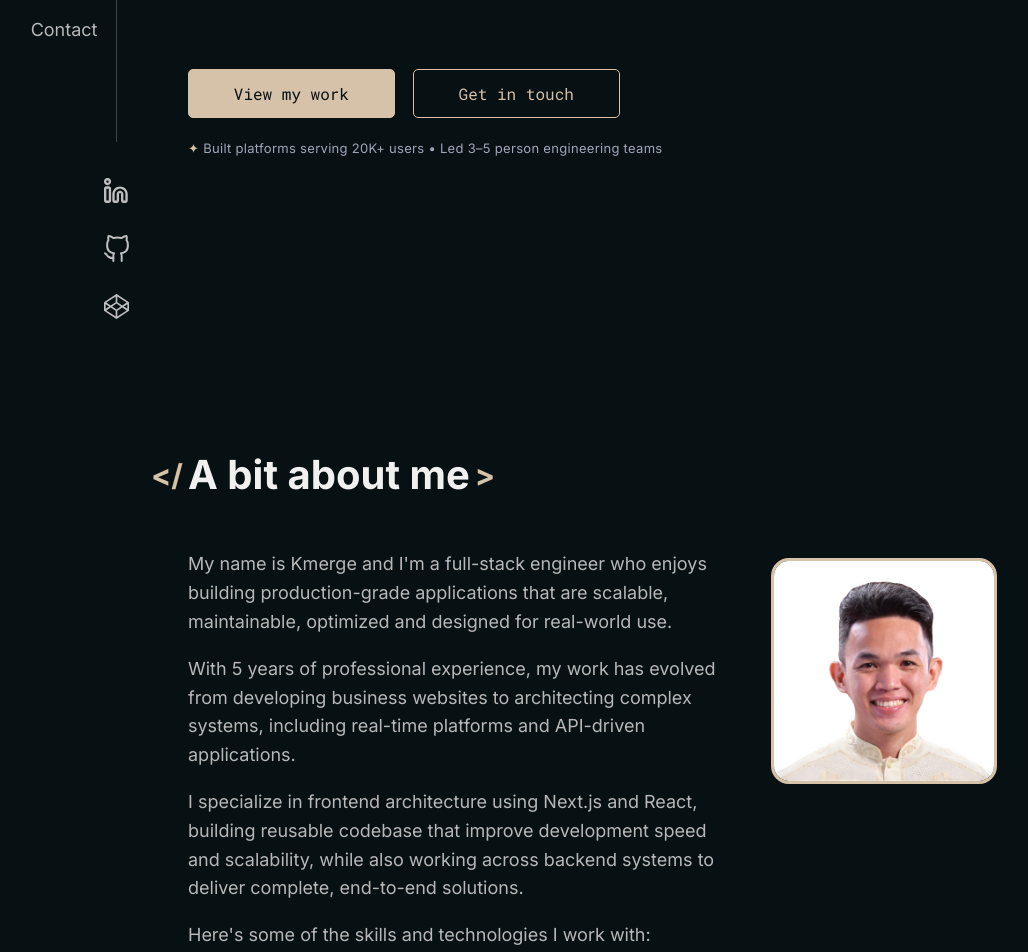
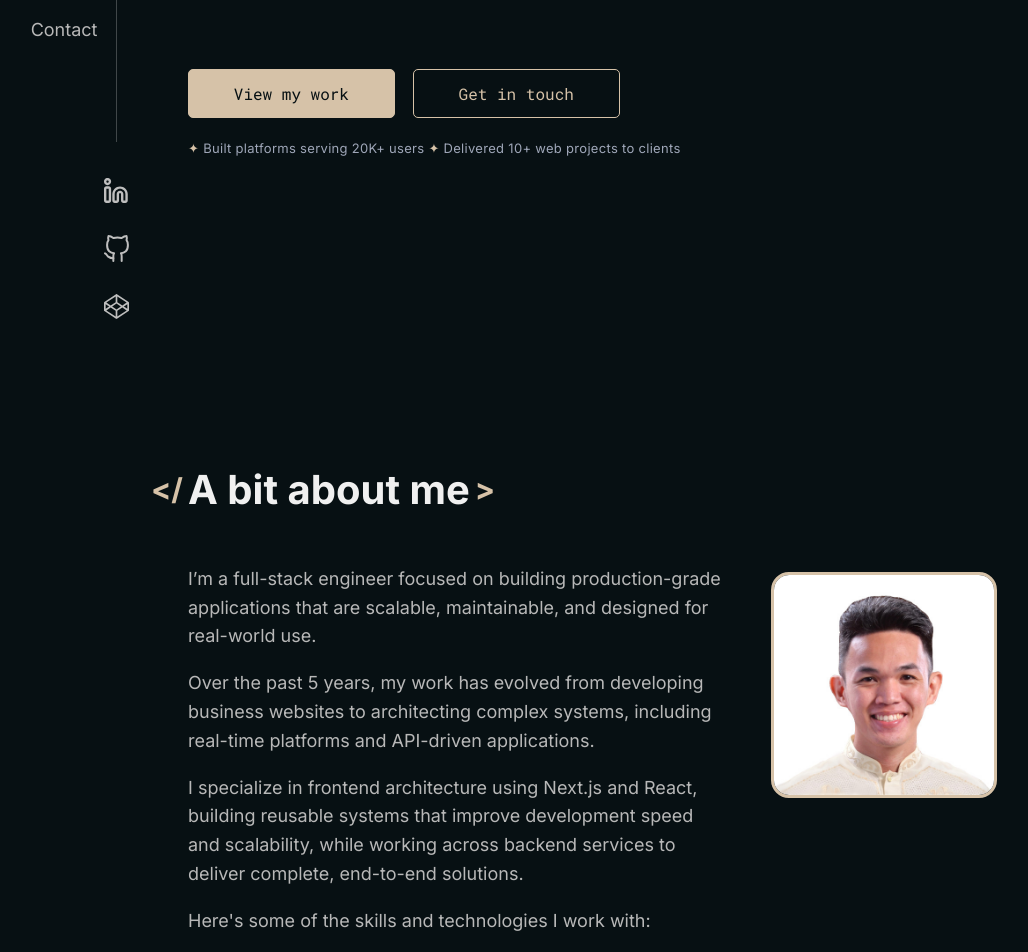
Before and after one commit to kmergedosdos/kmergedosdos.github.io, a React (Vite) app: page / in a window 1280 px wide. Shown: the part 440-1392 px from the top of the page, without its empty margins (2-1030 px from the left). Built offline with nearby package versions, Linux system fonts and the light colour scheme.

Commit message:
update Hero and About content

```diff
--- a/src/containers/About/index.tsx
+++ b/src/containers/About/index.tsx
@@ -12,19 +12,19 @@ function About() {
       <div className="about__content">
         <div className="about__content__text">
           <p className="about__content__text__body">
-            My name is Kmerge and I'm a full-stack engineer who enjoys building
-            production-grade applications that are scalable, maintainable,
-            optimized and designed for real-world use.
+            I’m a full-stack engineer focused on building production-grade
+            applications that are scalable, maintainable, and designed for
+            real-world use.
           </p>
           <p className="about__content__text__body">
-            With {profYears} years of professional experience, my work has
-            evolved from developing business websites to architecting complex
-            systems, including real-time platforms and API-driven applications.
+            Over the past {profYears} years, my work has evolved from developing
+            business websites to architecting complex systems, including
+            real-time platforms and API-driven applications.
           </p>
           <p className="about__content__text__body">
             I specialize in frontend architecture using Next.js and React,
-            building reusable codebase that improve development speed and
-            scalability, while also working across backend systems to deliver
+            building reusable systems that improve development speed and
+            scalability, while working across backend services to deliver
             complete, end-to-end solutions.
           </p>
           <p className="about__content__text__body">
--- a/src/containers/Home/index.tsx
+++ b/src/containers/Home/index.tsx
@@ -19,8 +19,8 @@ function Home() {
       </div>
       <div className="home__proof">
         <p>
-          <span>✦</span> Built platforms serving 20K+ users • Led 3–5 person
-          engineering teams
+          <span>✦</span> Built platforms serving 20K+ users <span>✦</span>{" "}
+          Delivered 10+ web projects to clients
         </p>
       </div>
     </section>
```
